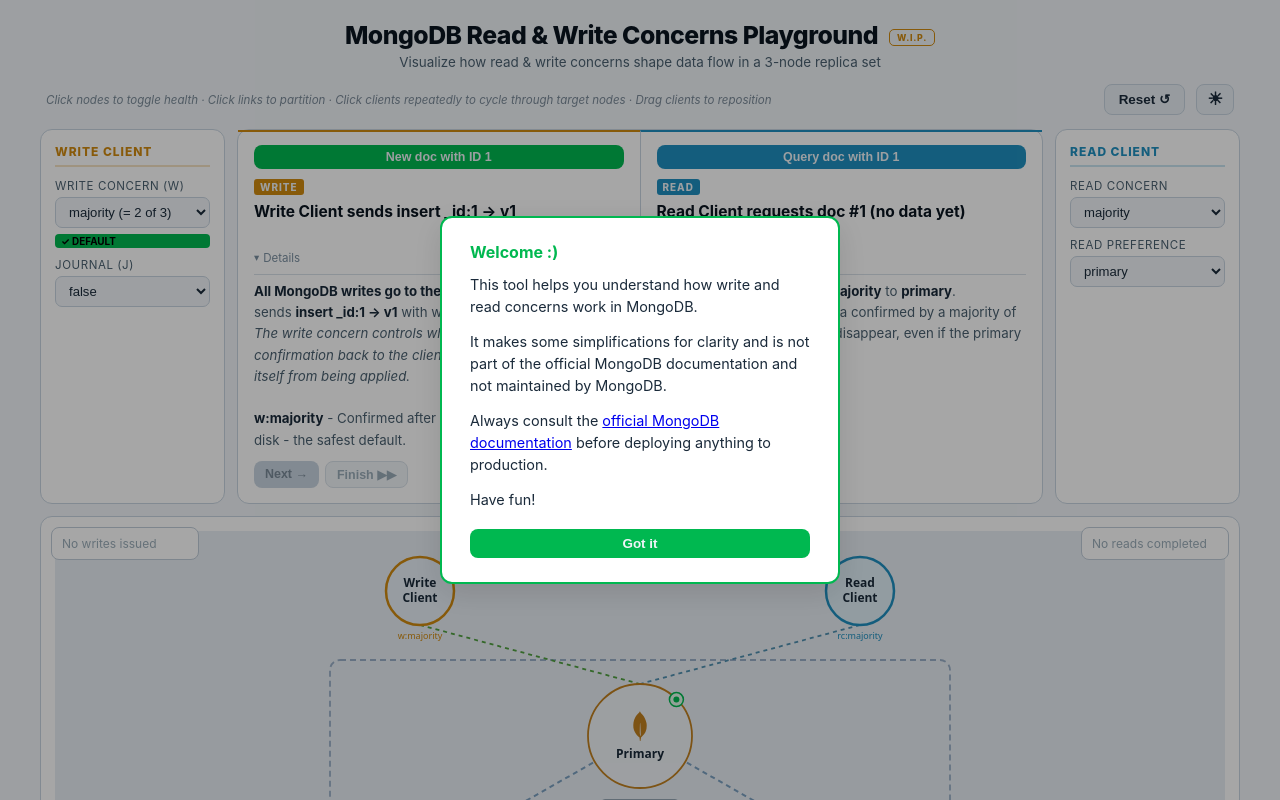
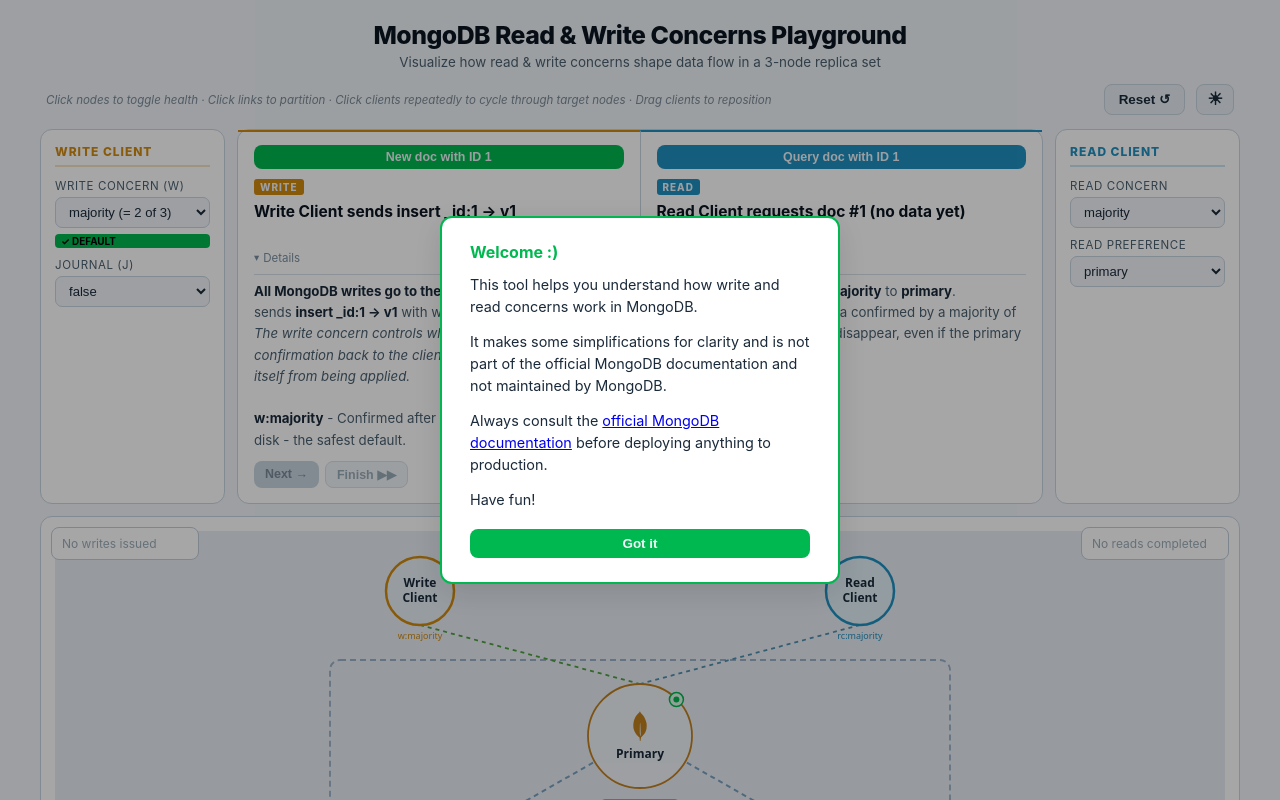
Before and after one commit to robertrichtermongodb/mongodbtuneableconsistencyplayground, a website: page index.html in a window 1280 px wide. Shown: the top 800 px of the page. Drawn offline with Linux system fonts and the light colour scheme.

Commit message:
Removed W.I.P badge

```diff
--- a/index.html
+++ b/index.html
@@ -34,7 +34,7 @@
 </div>
 
 <header>
-  <h1>MongoDB Read &amp; Write Concerns Playground <span class="wip-badge">W.I.P.</span></h1>
+  <h1>MongoDB Read &amp; Write Concerns Playground </h1>
   <p class="subtitle">Visualize how read &amp; write concerns shape data flow in a 3-node replica set</p>
 </header>
 
```
